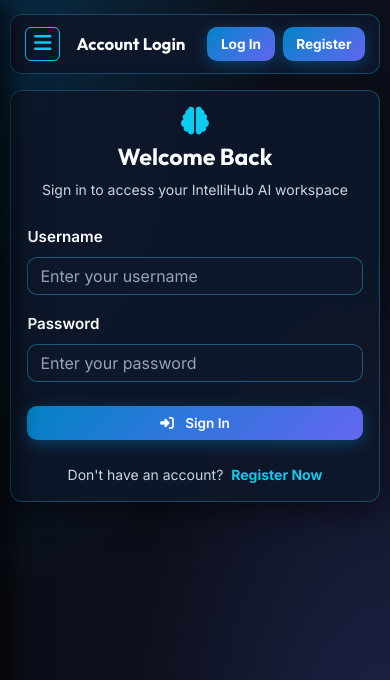
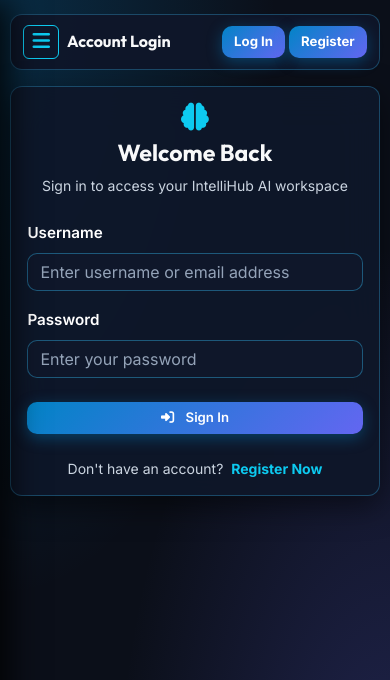
Before and after one commit to surajrajvaghela12/IntelliHub-AI, a Django app: page /accounts/login/?next=/dashboard/ in a window 390 px wide. Shown: the top 680 px of the page. Run offline with Django 4.2, Linux system fonts and the light colour scheme; some libraries are stand-ins or nearby versions.

Commit message:
Support case-insensitive username/email authentication, fix top header mobile button wrap, polish dashboard responsiveness, and apply high-contrast crimson red warning alert styles

```diff
--- a/apps/accounts/forms.py
+++ b/apps/accounts/forms.py
@@ -31,8 +31,20 @@
 
 
 class UserLoginForm(AuthenticationForm):
-    username = forms.CharField(widget=forms.TextInput(attrs={'class': 'form-control', 'placeholder': 'Enter your username'}))
+    username = forms.CharField(label="Username or Email", widget=forms.TextInput(attrs={'class': 'form-control', 'placeholder': 'Enter username or email address'}))
     password = forms.CharField(widget=forms.PasswordInput(attrs={'class': 'form-control', 'placeholder': 'Enter your password'}))
+
+    def clean(self):
+        username = self.cleaned_data.get('username', '').strip()
+        password = self.cleaned_data.get('password', '')
+
+        if username and password:
+            # Allow login via username OR email address (case-insensitive)
+            user_obj = User.objects.filter(email__iexact=username).first() or User.objects.filter(username__iexact=username).first()
+            if user_obj:
+                self.cleaned_data['username'] = user_obj.username
+
+        return super().clean()
 
 
 class ProfileUpdateForm(forms.ModelForm):
--- a/static/css/custom.css
+++ b/static/css/custom.css
@@ -194,6 +194,29 @@
     box-shadow: 0 0 0 0.25rem rgba(56, 189, 248, 0.25) !important;
 }
 
+/* High-Contrast Bold Error & Warning Alert Styling */
+.alert-danger, .alert-warning {
+    background-color: rgba(185, 28, 28, 0.95) !important;
+    border: 1px solid #ef4444 !important;
+    color: #ffffff !important;
+    font-weight: 600 !important;
+    box-shadow: 0 4px 15px rgba(220, 38, 38, 0.4) !important;
+    border-radius: 12px !important;
+}
+
+.alert-danger div, .alert-warning div, .alert-danger p, .alert-warning p, .alert-danger span, .alert-warning span {
+    color: #ffffff !important;
+}
+
+.alert-danger i, .alert-warning i {
+    color: #fca5a5 !important;
+}
+
+.text-danger, small.text-danger {
+    color: #f87171 !important;
+    font-weight: 600 !important;
+}
+
 /* Metric Stats Card */
 .stat-card {
     position: relative;
@@ -297,12 +320,20 @@
         padding: 0.85rem 0.65rem !important;
     }
     .top-header {
-        padding: 0.75rem 0.85rem !important;
+        padding: 0.65rem 0.75rem !important;
         margin-bottom: 1rem !important;
         border-radius: 12px !important;
+        display: flex !important;
+        align-items: center !important;
+        justify-content: space-between !important;
+        flex-wrap: nowrap !important;
     }
-    .top-header h4 {
-        font-size: 1.05rem !important;
+    .top-header-title {
+        font-size: 1rem !important;
+        max-width: 150px;
+        white-space: nowrap;
+        overflow: hidden;
+        text-overflow: ellipsis;
     }
 }
 
@@ -318,15 +349,14 @@
         font-size: 1.6rem !important;
     }
     .btn-gradient-primary {
-        padding: 0.45rem 0.85rem !important;
-        font-size: 0.85rem !important;
+        padding: 0.4rem 0.75rem !important;
+        font-size: 0.825rem !important;
     }
     .table th, .table td {
         font-size: 0.8rem !important;
         padding: 0.35rem 0.45rem !important;
     }
-    .top-header {
-        flex-wrap: wrap;
-        gap: 0.5rem;
+    .top-header-title {
+        max-width: 110px;
     }
 }
--- a/templates/base.html
+++ b/templates/base.html
@@ -11,7 +11,7 @@
     <!-- Plotly.js -->
     <script src="https://cdn.plot.ly/plotly-latest.min.js"></script>
     <!-- Custom CSS -->
-    <link rel="stylesheet" href="/static/css/custom.css?v=4.0">
+    <link rel="stylesheet" href="/static/css/custom.css?v=5.0">
     {% block extra_css %}{% endblock %}
 </head>
 <body>
@@ -69,14 +69,14 @@
     <!-- Page Content -->
     <div id="page-content-wrapper">
         <!-- Top Bar -->
-        <div class="top-header d-flex justify-content-between align-items-center">
-            <div class="d-flex align-items-center">
-                <button id="sidebarToggle" class="btn btn-outline-info me-3 d-lg-none py-1 px-2" type="button" aria-label="Toggle navigation">
+        <div class="top-header d-flex justify-content-between align-items-center flex-nowrap">
+            <div class="d-flex align-items-center text-truncate me-2">
+                <button id="sidebarToggle" class="btn btn-outline-info me-2 me-sm-3 d-lg-none py-1 px-2 flex-shrink-0" type="button" aria-label="Toggle navigation">
                     <i class="fa-solid fa-bars fs-5"></i>
                 </button>
-                <h4 class="mb-0 fw-bold text-light">{% block page_title %}Dashboard Overview{% endblock %}</h4>
+                <h4 class="mb-0 fw-bold text-light text-truncate top-header-title">{% block page_title %}Dashboard Overview{% endblock %}</h4>
             </div>
-            <div class="d-flex align-items-center gap-2 gap-md-3">
+            <div class="d-flex align-items-center gap-1 gap-sm-2 flex-shrink-0">
                 {% if user.is_authenticated %}
                 <div class="dropdown">
                     <button class="btn btn-outline-light dropdown-toggle border-0 py-1 px-2 px-md-3" type="button" data-bs-toggle="dropdown">
```
Also changed, not shown: templates/dashboard/dashboard.html (+14 -14 lines).
